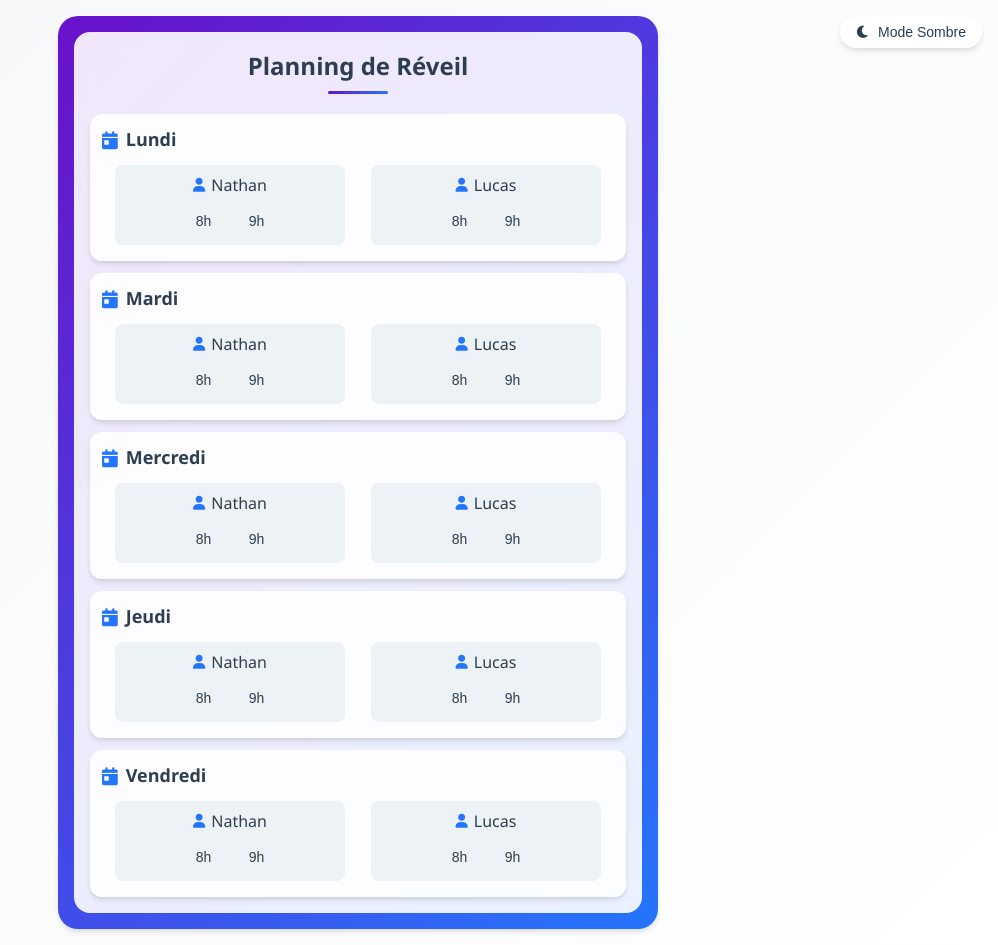
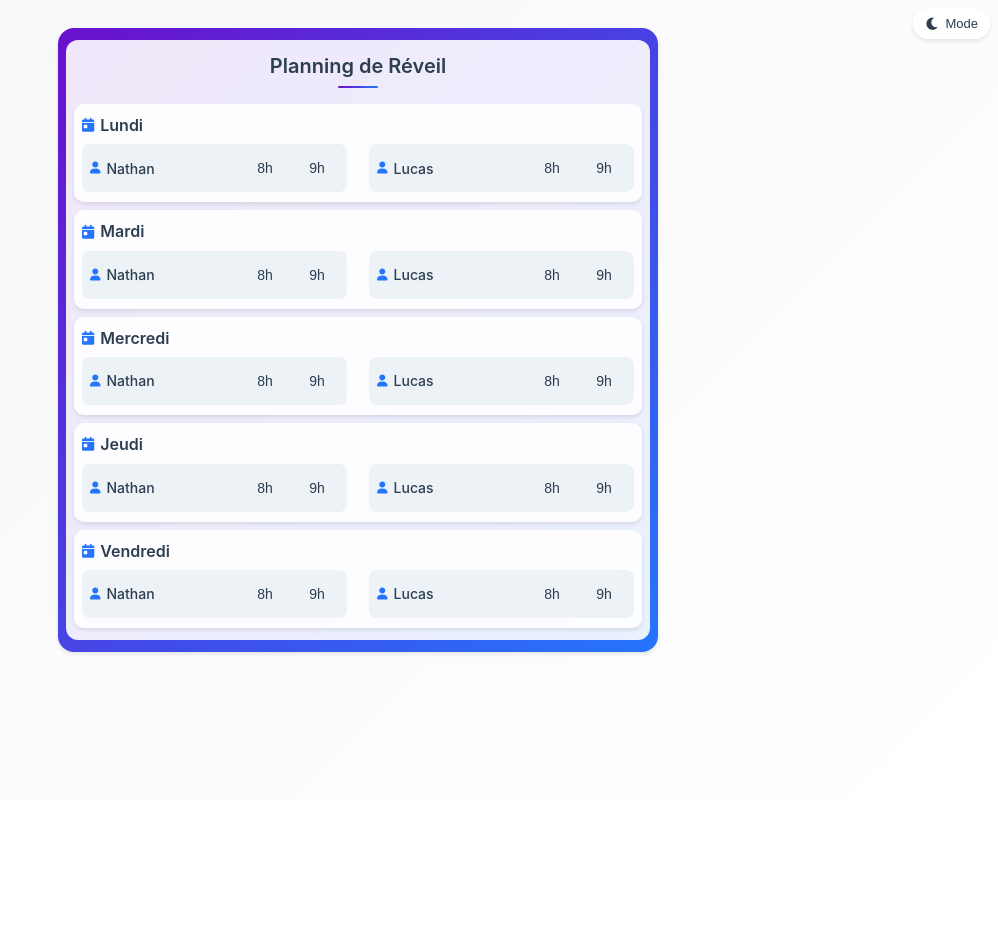
Before and after one commit to Strene76/reveil-des-gars, a plain HTML site: page index.html in a window 1280 px wide. Shown: the whole page, without its empty margins (282-1280 px from the left). After the commit the page ends 800 px from the top, so only its background shows below. Drawn offline with Linux system fonts and the light colour scheme; no server answers.

Commit message:
Update index.html

```diff
--- a/index.html
+++ b/index.html
@@ -16,8 +16,7 @@
             --card-background: rgba(255, 255, 255, 0.9);
             --button-background: #edf2f7;
             --selected-color: #10b981;
-            --box-shadow: 0 4px 6px -1px rgba(0, 0, 0, 0.1), 0 2px 4px -1px rgba(0, 0, 0, 0.06);
-            --transition: all 0.3s cubic-bezier(0.4, 0, 0.2, 1);
+            --box-shadow: 0 2px 4px rgba(0, 0, 0, 0.1);
         }
 
         .dark-mode {
@@ -29,54 +28,50 @@
             --card-background: rgba(26, 32, 44, 0.9);
             --button-background: #2d3748;
             --selected-color: #10b981;
-            --box-shadow: 0 4px 6px -1px rgba(0, 0, 0, 0.2), 0 2px 4px -1px rgba(0, 0, 0, 0.15);
         }
 
         * {
             box-sizing: border-box;
             margin: 0;
             padding: 0;
+            -webkit-tap-highlight-color: transparent;
         }
 
         body {
-            font-family: 'Segoe UI', system-ui, -apple-system, sans-serif;
+            font-family: -apple-system, BlinkMacSystemFont, 'Segoe UI', Roboto, sans-serif;
             background: linear-gradient(135deg, var(--background-start) 0%, var(--background-end) 100%);
             color: var(--text-color);
-            line-height: 1.5;
-            padding: 16px;
+            line-height: 1.4;
             min-height: 100vh;
+            padding: 8px;
             display: flex;
             flex-direction: column;
-            align-items: center;
-            transition: var(--transition);
+            transition: background-color 0.3s;
         }
 
         .container {
             background: linear-gradient(135deg, var(--gradient-start) 0%, var(--gradient-end) 100%);
-            border-radius: 20px;
-            padding: 16px;
+            border-radius: 16px;
+            padding: 12px 8px;
             box-shadow: var(--box-shadow);
-            max-width: 100%;
             width: 100%;
-            position: relative;
-            overflow: hidden;
+            margin-top: 40px;
         }
 
         .content-wrapper {
             background: var(--card-background);
-            border-radius: 16px;
-            padding: 16px;
-            backdrop-filter: blur(10px);
+            border-radius: 12px;
+            padding: 12px 8px;
         }
 
         h1 {
             color: var(--text-color);
             text-align: center;
-            margin-bottom: 20px;
-            font-size: 24px;
+            font-size: 20px;
             font-weight: 600;
+            margin-bottom: 16px;
+            padding-bottom: 8px;
             position: relative;
-            padding-bottom: 10px;
         }
 
         h1::after {
@@ -85,63 +80,57 @@
             bottom: 0;
             left: 50%;
             transform: translateX(-50%);
-            width: 60px;
-            height: 3px;
+            width: 40px;
+            height: 2px;
             background: linear-gradient(to right, var(--gradient-start), var(--gradient-end));
-            border-radius: 2px;
+            border-radius: 1px;
         }
 
         .schedule {
             display: flex;
             flex-direction: column;
-            gap: 12px;
+            gap: 8px;
         }
 
         .day-card {
             background: var(--card-background);
-            border-radius: 12px;
-            padding: 12px;
+            border-radius: 10px;
+            padding: 10px 8px;
             box-shadow: var(--box-shadow);
-            transform: translateY(0);
-            transition: var(--transition);
-        }
-
-        .day-card:hover {
-            transform: translateY(-2px);
         }
 
         .day-name {
+            font-size: 16px;
             font-weight: 600;
-            font-size: 18px;
-            color: var(--text-color);
             margin-bottom: 8px;
             display: flex;
             align-items: center;
-            gap: 8px;
+            gap: 6px;
         }
 
         .day-name i {
+            font-size: 14px;
             color: var(--gradient-end);
         }
 
         .user-schedules {
             display: flex;
-            justify-content: space-around;
-            padding: 4px 0;
+            flex-direction: column;
+            gap: 8px;
         }
 
         .user-schedule {
-            display: flex;
-            flex-direction: column;
+            background: var(--button-background);
+            border-radius: 8px;
+            padding: 8px;
+            display: grid;
+            grid-template-columns: auto 1fr;
             align-items: center;
-            gap: 8px;
-            padding: 8px;
-            border-radius: 8px;
-            background: var(--button-background);
-            width: 45%;
+            gap: 10px;
         }
 
         .user-name {
+            font-size: 14px;
             font-weight: 500;
             display: flex;
             align-items: center;
@@ -149,65 +138,71 @@
         }
 
         .user-name i {
-            font-size: 14px;
+            font-size: 12px;
             color: var(--gradient-end);
         }
 
         .time-select {
             display: flex;
+            justify-content: flex-end;
             gap: 8px;
         }
 
         .time-button {
-            padding: 6px 12px;
+            min-width: 44px;
+            height: 32px;
             border: none;
             background: var(--button-background);
             color: var(--text-color);
-            border-radius: 20px;
-            cursor: pointer;
+            border-radius: 16px;
             font-size: 14px;
             font-weight: 500;
-            min-width: 45px;
-            transition: var(--transition);
-            border: 2px solid transparent;
-        }
-
-        .time-button:hover {
-            border-color: var(--gradient-end);
+            display: flex;
+            align-items: center;
+            justify-content: center;
+            transition: all 0.2s;
+            touch-action: manipulation;
         }
 
         .time-button.selected {
             background: linear-gradient(135deg, var(--gradient-start) 0%, var(--gradient-end) 100%);
             color: white;
-            transform: scale(1.05);
         }
 
         #darkModeToggle {
             position: fixed;
-            top: 16px;
-            right: 16px;
-            padding: 8px 16px;
+            top: 8px;
+            right: 8px;
+            padding: 8px 12px;
+            border-radius: 20px;
             background: var(--card-background);
             color: var(--text-color);
             border: none;
-            border-radius: 20px;
-            cursor: pointer;
-            font-size: 14px;
-            font-weight: 500;
+            font-size: 13px;
             display: flex;
             align-items: center;
-            gap: 8px;
+            gap: 6px;
             box-shadow: var(--box-shadow);
-            transition: var(--transition);
+            touch-action: manipulation;
         }
 
-        #darkModeToggle:hover {
-            transform: translateY(-2px);
+        #darkModeToggle i {
+            font-size: 14px;
         }
 
-        @media (min-width: 640px) {
+        @media (min-width: 768px) {
             .container {
                 max-width: 600px;
+                margin: 20px auto;
+            }
+
+            .user-schedules {
+                flex-direction: row;
+                justify-content: space-between;
+            }
+
+            .user-schedule {
+                width: 48%;
             }
         }
     </style>
@@ -215,7 +210,7 @@
 <body>
     <button id="darkModeToggle">
         <i class="fas fa-moon"></i>
-        <span>Mode Sombre</span>
+        <span>Mode</span>
     </button>
     <div class="container">
         <div class="content-wrapper">
@@ -226,12 +221,10 @@
         </div>
     </div>
 
-    <!-- Firebase App (the core Firebase SDK) -->
     <script src="https://www.gstatic.com/firebasejs/8.6.8/firebase-app.js"></script>
     <script src="https://www.gstatic.com/firebasejs/8.6.8/firebase-database.js"></script>
 
     <script>
-        // Firebase configuration
         const firebaseConfig = {
             // TODO: Replace with your Firebase project configuration
             apiKey: "AIzaSyDvrtMZyj2x_a9bRu0F74kbLen2W3B7YI8",
@@ -251,14 +244,6 @@
         const times = ['8h', '9h'];
         const users = ['Nathan', 'Lucas'];
 
-        const dayIcons = {
-            'Lundi': 'calendar-day',
-            'Mardi': 'calendar-day',
-            'Mercredi': 'calendar-day',
-            'Jeudi': 'calendar-day',
-            'Vendredi': 'calendar-day'
-        };
-
         function initializeSchedule() {
             const schedule = document.getElementById('wake-schedule');
             schedule.innerHTML = '';
@@ -268,7 +253,7 @@
                 dayCard.className = 'day-card';
                 let dayContent = `
                     <div class="day-name">
-                        <i class="fas fa-${dayIcons[day]}"></i>
+                        <i class="fas fa-calendar-day"></i>
                         ${day}
                     </div>
                     <div class="user-schedules">
@@ -340,17 +325,17 @@
 
         if (localStorage.getItem('darkMode') === 'enabled') {
             body.classList.add('dark-mode');
-            darkModeToggle.innerHTML = '<i class="fas fa-sun"></i><span>Mode Normal</span>';
+            darkModeToggle.innerHTML = '<i class="fas fa-sun"></i><span>Mode</span>';
         }
 
         darkModeToggle.addEventListener('click', () => {
             body.classList.toggle('dark-mode');
             if (body.classList.contains('dark-mode')) {
                 localStorage.setItem('darkMode', 'enabled');
-                darkModeToggle.innerHTML = '<i class="fas fa-sun"></i><span>Mode Normal</span>';
+                darkModeToggle.innerHTML = '<i class="fas fa-sun"></i><span>Mode</span>';
             } else {
                 localStorage.setItem('darkMode', null);
-                darkModeToggle.innerHTML = '<i class="fas fa-moon"></i><span>Mode Sombre</span>';
+                darkModeToggle.innerHTML = '<i class="fas fa-moon"></i><span>Mode</span>';
             }
         });
     </script>
```
